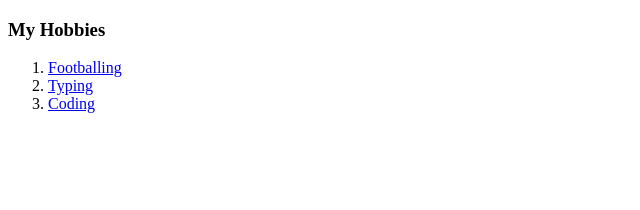
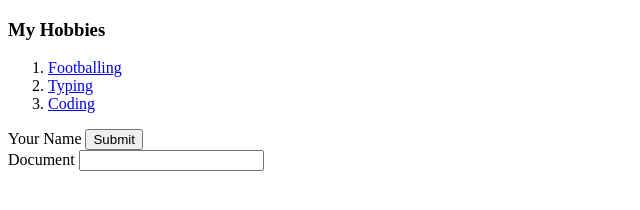
Before and after one commit to H0lurwafemi/My-Html-Profile, a plain HTML site: page my hobbies.html in a window 1280 px wide. Shown: the whole page, without its empty margins (0-640 px from the left). Drawn offline with Linux system fonts and the light colour scheme.

Commit message:
MY HTML PROFILE

```diff
--- a/my hobbies.html
+++ b/my hobbies.html
@@ -12,5 +12,12 @@
         <li><a href="https://en.wikipedia.org/wiki/Typing">Typing</a></li>
         <li><a href="https://en.wikipedia.org/wiki/Coding">Coding</a></li>
     </ol>
+
+
+    <form class="" action="index.html" method=""></form>
+    <label>Your Name</label>
+    <input type="submit" name=""><br>
+    <label>Document</label>
+    <input type="text">
 </body>
 </html>
```
